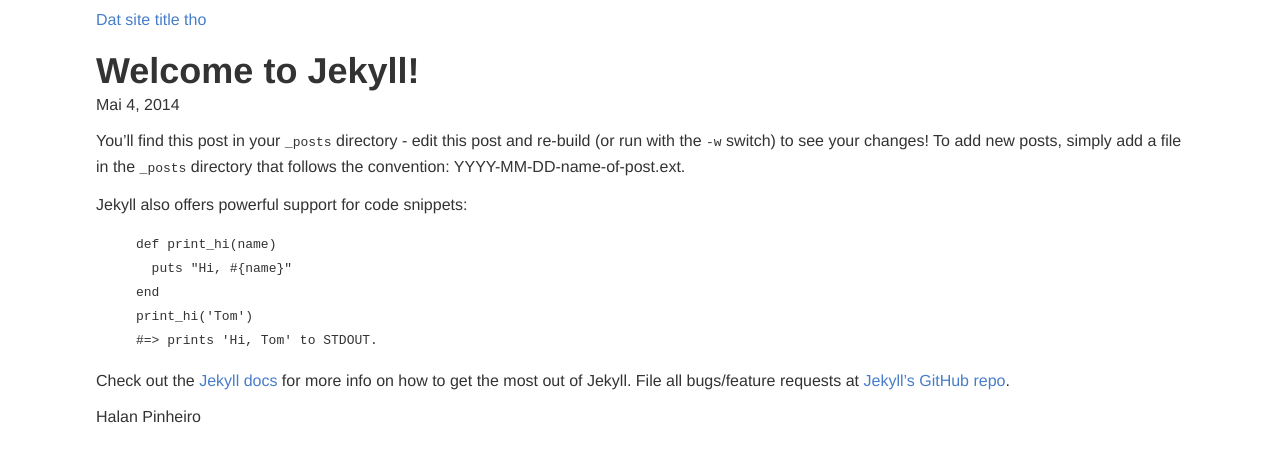
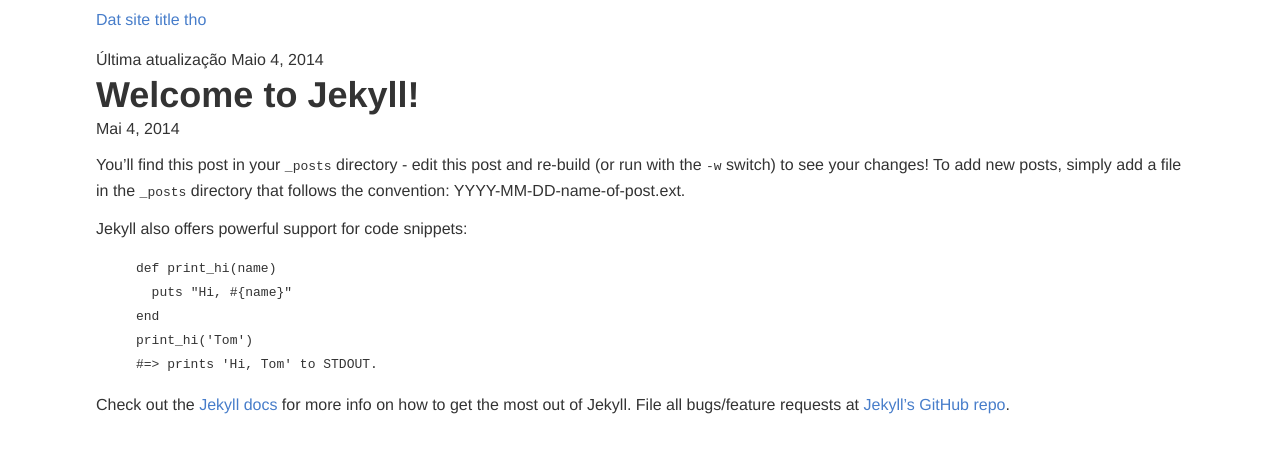
Before and after one commit to halan/halan.com.br, a Jekyll site: the page built from _posts/2014-05-04-welcome-to-jekyll.markdown, in a window 1280 px wide. Shown: the top 462 px of the page. Built offline with Jekyll 4.4.1, drawn with Linux system fonts in a browser that asks for light colours; Markdown is read by kramdown in place of the engine named in the settings.

Commit message:
Improve markup with schema

```diff
--- a/_includes/footer.html
+++ b/_includes/footer.html
@@ -1,3 +1,3 @@
 <footer>
-  <p>Halan Pinheiro</p>
+  <p itemprop="author creator">{{site.author}}</p>
 </footer>
--- a/_includes/header.html
+++ b/_includes/header.html
@@ -1,3 +1,10 @@
 <header>
-  <a class="site-title" href="/">{{ site.name }}</a>
+  <a class="site-title" href="/" itemprop="name">{{ site.name }}</a>
+  <div class="last-modified">
+    Última atualização
+    {% assign last_post = site.posts.last %}
+    <time datetime="{{ last_post.date | xmlschema }}" itemprop="dateModified">
+      {{ last_post.date | localize: "%B %-d, %Y"}}
+    </time>
+  </div>
 </header>
--- a/_layouts/default.html
+++ b/_layouts/default.html
@@ -2,7 +2,7 @@
 <html>
   {% include head.html %}
   <body>
-    <main>
+    <main itemscope itemtype="http://schema.org/Blog">
       {% include header.html %}
       {{ content }}
       {% include footer.html %}
--- a/_layouts/post.html
+++ b/_layouts/post.html
@@ -2,7 +2,7 @@
 layout: default
 ---
 {% assign post = page %}
-<article itemscope itemtype="http://schema.org/BlogPosting">
+<article itemscope itemprop="blogPost" itemtype="http://schema.org/BlogPosting">
   <header>
     <h1 itemprop="headline">{{ page.title }}</h1>
     <p>{% include date_published.html %}</p>
```
Also changed, not shown: index.html (+4 -7 lines).
